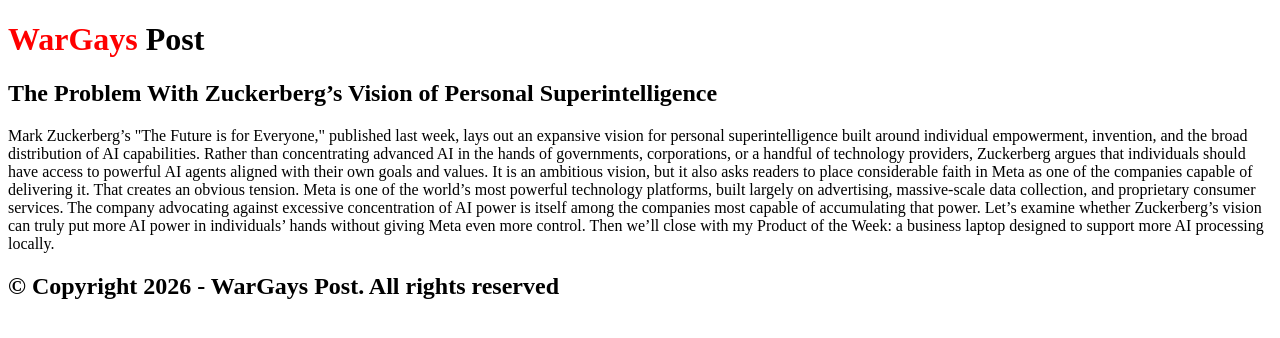
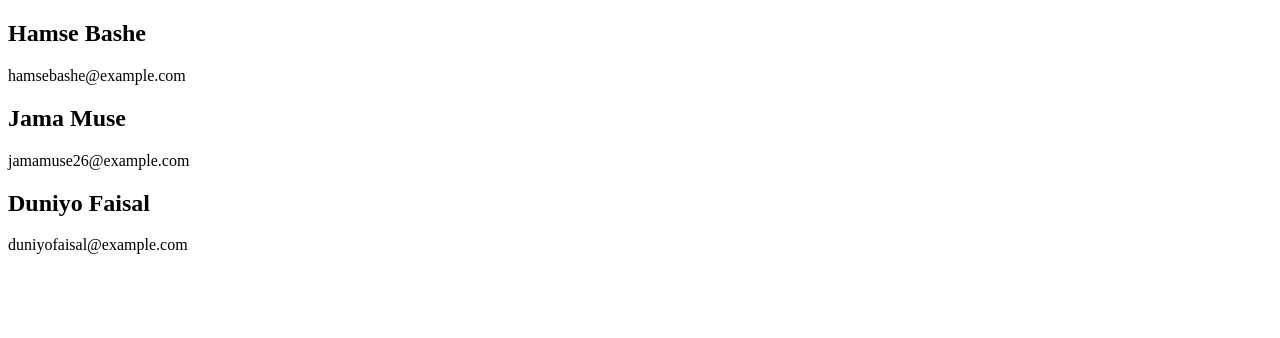
Before and after one commit to Hamse-Bashe/First-React-Project, a React (Vite) app: page / in a window 1280 px wide. Shown: the top 338 px of the page. Built offline with nearby package versions, Linux system fonts and the light colour scheme.

Commit message:
React Exercise 3

```diff
--- a/src/App.jsx
+++ b/src/App.jsx
@@ -1,11 +1,21 @@
-import Blog from "./Blog";
+import UserCard from "./UserCard";
 
 function App(){
-
   return(
     // jsx
     <>
-    <Blog/>
+    <UserCard
+      userName = {"Hamse Bashe"}
+      email = {"hamsebashe@example.com"}
+    />
+    <UserCard
+      userName = {"Jama Muse"}
+      email = {"jamamuse26@example.com"}
+    />
+    <UserCard
+      userName = {"Duniyo Faisal"}
+      email = {"duniyofaisal@example.com"}
+    />
     </>
   )
 }
--- a/src/UserCard.jsx
+++ b/src/UserCard.jsx
@@ -1,8 +1,8 @@
-function UserCard(){
+function UserCard({userName, email}){
     return(
         <div>
-            <h2>John Doe</h2>
-            <p>john.doe@example.com</p>
+            <h2>{userName}</h2>
+            <p>{email}</p>
         </div>
     )
 }
```
Also changed, not shown: src/Greeting.jsx (+9 -2 lines).
